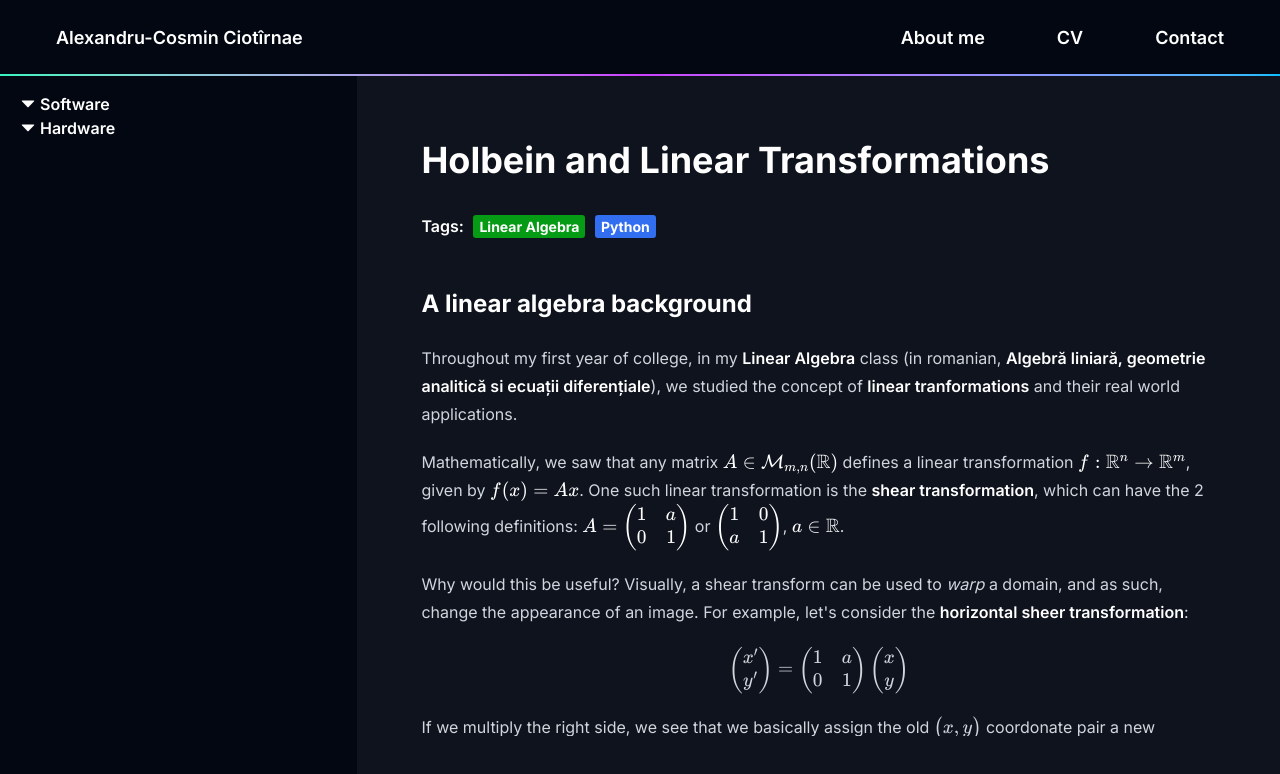
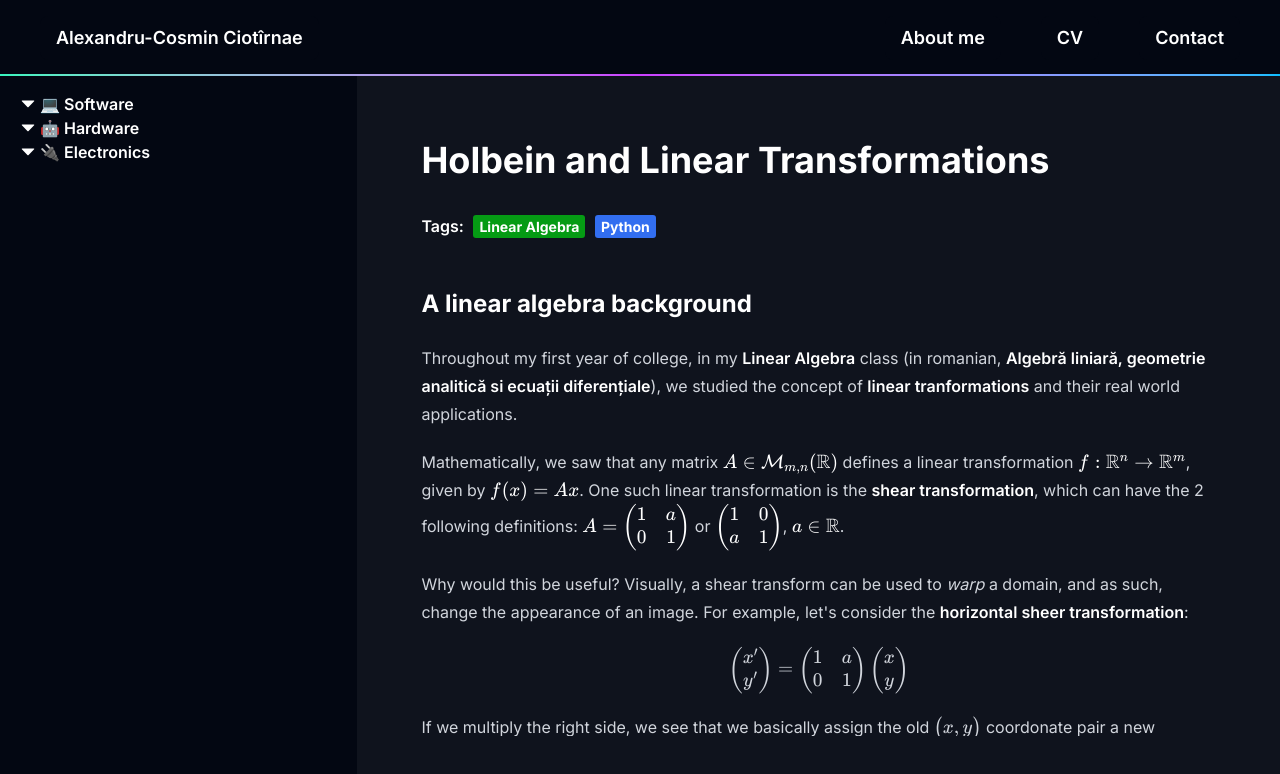
Before and after one commit to ciotirnaealexandru/this-is-alex, a React (Vite) app in the folder frontend/: page /this-is-alex/projects in a window 1280 px wide. Shown: the top 774 px of the page. Built offline with nearby package versions, Linux system fonts and the light colour scheme.

Commit message:
Emoji
Signed-off-by: Ciotirnae Alexandru-Cosmin <ciotirnae.alexandru005@gmail.com>

```diff
--- a/frontend/src/components/DropdownMenu/DropdownMenu.tsx
+++ b/frontend/src/components/DropdownMenu/DropdownMenu.tsx
@@ -4,7 +4,7 @@ import MenuElement from "./MenuElement";
 const DropdownMenu = () => {
   return (
     <div className="w-full h-full py-4 px-4">
-      <MenuElement text="Software">
+      <MenuElement text="💻 Software">
         <MenuElement text="Subarea 1">
           <MenuElement text="Proiect 1"></MenuElement>
           <MenuElement text="Proiect 2"></MenuElement>
@@ -14,7 +14,17 @@ const DropdownMenu = () => {
           <MenuElement text="Proiect 2"></MenuElement>
         </MenuElement>
       </MenuElement>
-      <MenuElement text="Hardware">
+      <MenuElement text="🤖 Hardware">
+        <MenuElement text="Subarea 1">
+          <MenuElement text="Proiect 1"></MenuElement>
+          <MenuElement text="Proiect 2"></MenuElement>
+        </MenuElement>
+        <MenuElement text="Subarea 2">
+          <MenuElement text="Proiect 1"></MenuElement>
+          <MenuElement text="Proiect 2"></MenuElement>
+        </MenuElement>
+      </MenuElement>
+      <MenuElement text="🔌 Electronics">
         <MenuElement text="Subarea 1">
           <MenuElement text="Proiect 1"></MenuElement>
           <MenuElement text="Proiect 2"></MenuElement>
```
